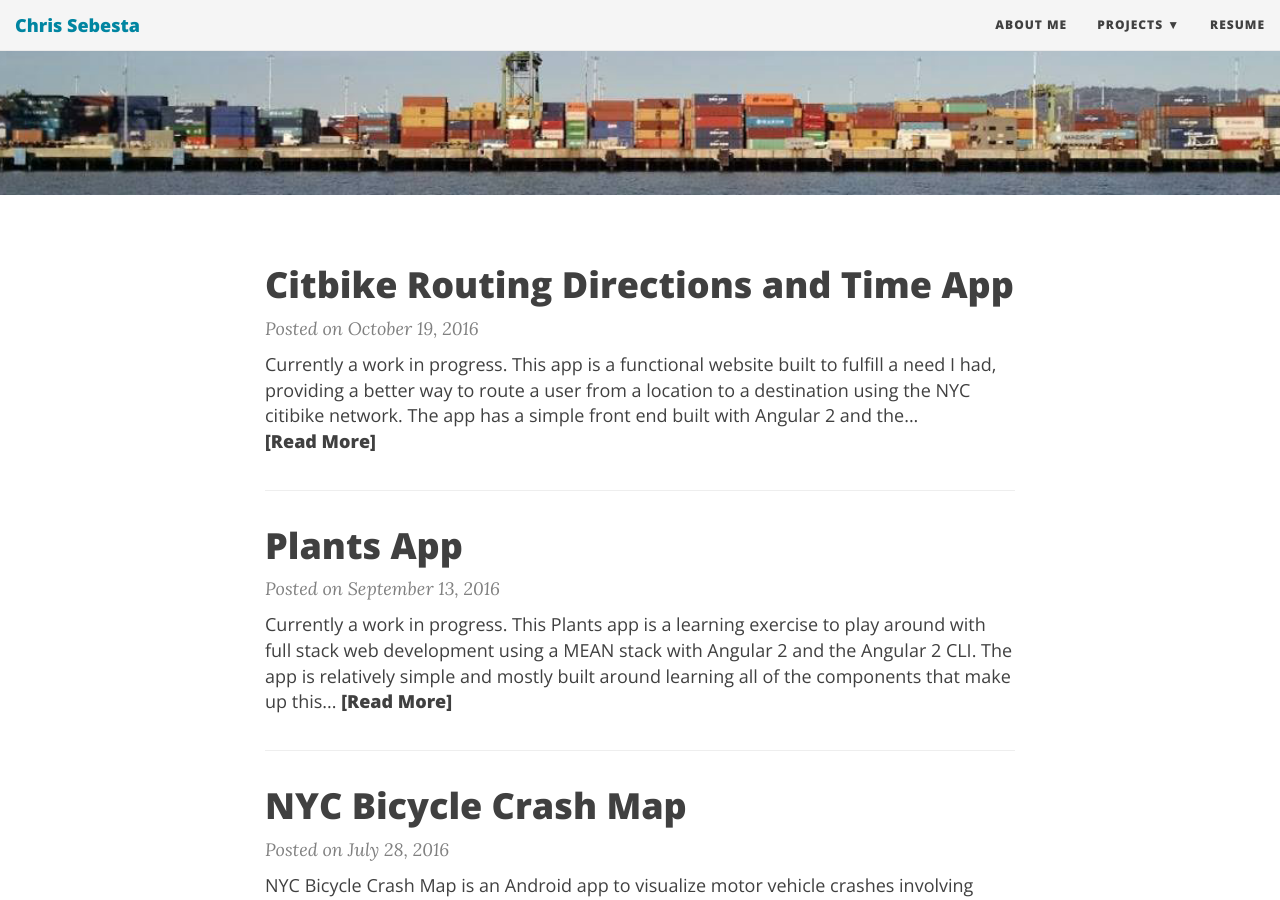
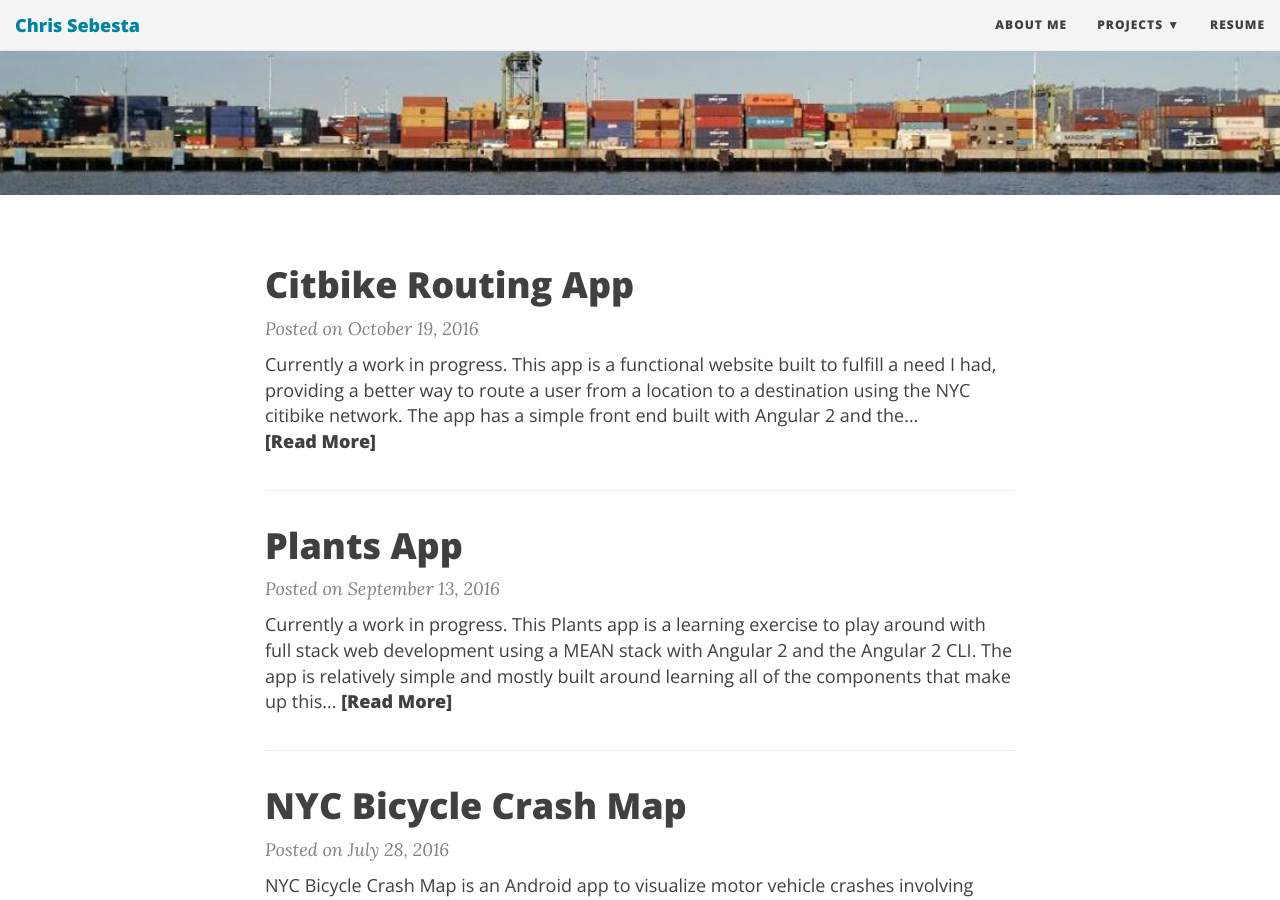
Before and after one commit to zebesta/zebesta.github.io, a Jekyll site: the page built from index.html, in a window 1280 px wide and 900 px high, scrolled down 377 px. Built offline with Jekyll 4.4.1, drawn with Linux system fonts in a browser that asks for light colours; nearby versions of some CDN libraries; the list of posts is cut into pages by our own code.

Commit message:
post title shortened

```diff
--- a/_posts/2016-10-18-citibikeroutingapp.markdown
+++ b/_posts/2016-10-18-citibikeroutingapp.markdown
@@ -1,6 +1,6 @@
 ---
 layout: post
-title:  "Citbike Routing Directions and Time App"
+title:  "Citbike Routing App"
 date:   2016-10-19 14:23:11 -0400
 categories: web apps
 bigimg: /img/citibike.jpg
```
